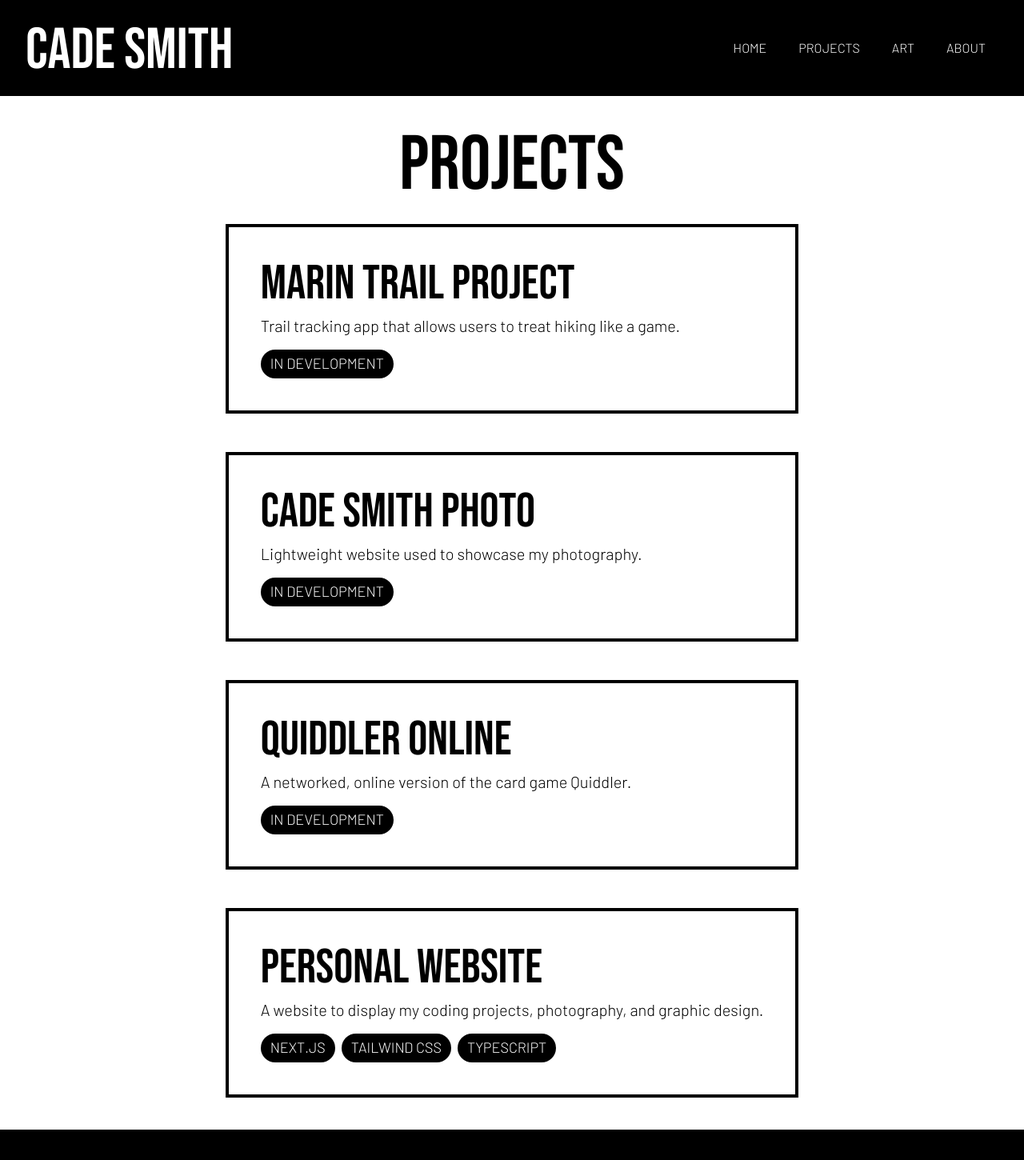
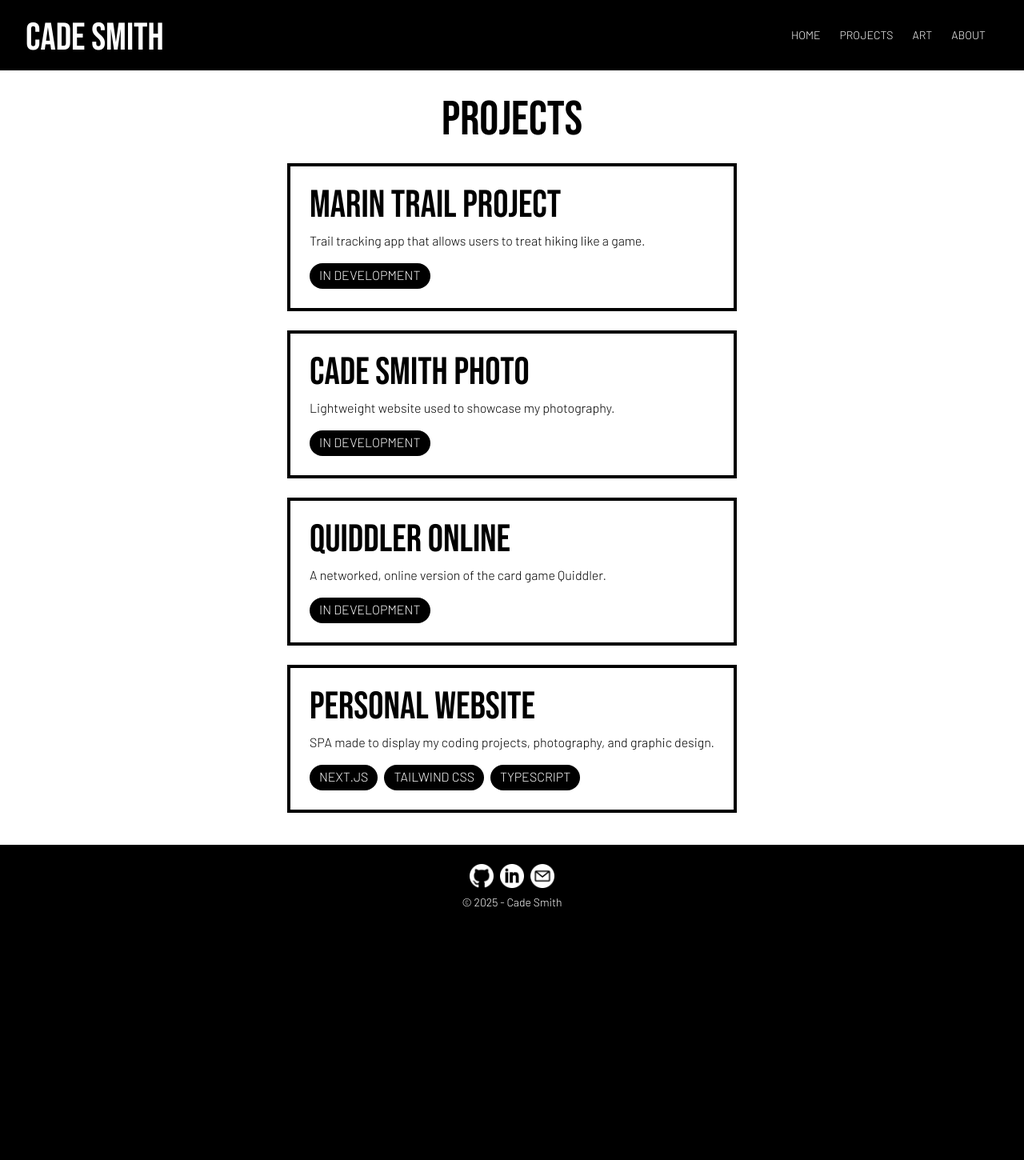
Before and after one commit to cadesmith/PortfolioSite, a Next.js app: page /projects in a window 1280 px wide. Shown: the top 1450 px of the page at 80% size. After the commit the page ends 1160 px from the top, so only its background shows below. Built offline with nearby package versions, Linux system fonts and the light colour scheme.

Commit message:
lots of scale fixes

```diff
--- a/app/about/page.tsx
+++ b/app/about/page.tsx
@@ -18,9 +18,9 @@ export default function About() {
           </div>
           <div className="grid text-black my-10 w-4/5 xl:flex md:flex-col xl:w-1/3 xl:pl-10 xl:mt-auto xl:mb-28">
             <div className="">
-              <h1 className={`${bebas.className}`}>ABOUT ME</h1>
+              <h1 className={`${bebas.className} text-6xl`}>ABOUT ME</h1>
             </div>
-            <div className='text-xl'>
+            <div className='text-md'>
               <p>I'm a developer, photographer, and graphic artist based in the Bay Area. From 2020-2024 I attended Colgate University in Hamilton, NY
               where I studied computer science and art history. Now I build responsive, effective web applications. When I'm not coding,
               you can find me taking pictures, reading a good book, working on a graphic design project, or solving the New York Times crossword puzzle.
--- a/app/components/Bubble.tsx
+++ b/app/components/Bubble.tsx
@@ -2,8 +2,8 @@ import React from 'react'
 
 export default function Bubble({tech}: any) {
   return (
-    <div className='inline-flex rounded-full h-9 bg-black px-3 items-center pb-0.5'>
-        <p className='text-white text-lg'>{tech}</p>
+    <div className='inline-flex rounded-full h-8 bg-black px-3 items-center pb-0.5'>
+        <p className='text-white text-md'>{tech}</p>
     </div>
   )
 }
--- a/app/components/Footer.tsx
+++ b/app/components/Footer.tsx
@@ -10,20 +10,20 @@ export default function Footer() {
   const year = new Date().getFullYear();
 
   return (
-    <div className="grid h-10 mt-10 mb-16 bg-black justify-items-center">
-      <div className='flex space-x-4 pb-2'>
+    <div className="grid h-10 mt-6 mb-10 bg-black justify-items-center">
+      <div className='flex space-x-2 pb-2'>
         <a href="https://github.com/cadesmith">
-          <Image src={'/Github.png'} alt='' width={40} height={40} quality={100}/>
+          <Image src={'/Github.png'} alt='' width={30} height={30} quality={100}/>
         </a>
         <a href="https://google.com">
-          <Image src={'/Linkedin.png'} alt='' width={40} height={40} quality={100}/>
+          <Image src={'/Linkedin.png'} alt='' width={30} height={30} quality={100}/>
         </a>
         <a href="mailto:5cadesmith@gmail.com">
-          <Image src={'/Email.png'} alt='' width={40} height={40} quality={100}/>
+          <Image src={'/Email.png'} alt='' width={30} height={30} quality={100}/>
         </a>
       </div>
       <div>
-        <p>© {year} - Cade Smith</p>
+        <p className='text-sm'>© {year} - Cade Smith</p>
       </div>
     </div>
   )
--- a/app/components/Navbar.tsx
+++ b/app/components/Navbar.tsx
@@ -18,7 +18,7 @@ export default function Navbar() {
   };
 
   return (
-    <nav className="bg-black mt-8 mb-6 mx-4 sm:mx-8 h-16 flex justify-between items-center">
+    <nav className="bg-black mt-4 mb-2 mx-4 sm:mx-8 h-16 flex justify-between items-center">
       <div className="hidden sm:flex">
         <h1 className={bebas.className}>CADE SMITH</h1>
       </div>
@@ -45,7 +45,7 @@ export default function Navbar() {
         </button>
       </div>
 
-      <div className="hidden lg:flex space-x-10 mb-2 lg:pr-4">
+      <div className="hidden lg:flex space-x-6 text-sm mb-2 lg:pr-4">
         <Link href="/" className="text-white hover:text-gray-400">HOME</Link>
         <Link href="/projects" className="text-white hover:text-gray-400">PROJECTS</Link>
         <Link href="/art" className="text-white hover:text-gray-400">ART</Link>
@@ -53,11 +53,11 @@ export default function Navbar() {
       </div>
 
       <div
-        className={`lg:hidden absolute top-16 mt-10 z-50 left-0 w-full bg-black text-white overflow-hidden transition-all duration-500 ${
+        className={`lg:hidden absolute top-16 mt-6 z-50 left-0 w-full bg-black text-white overflow-hidden transition-all duration-500 ${
           isOpen ? 'max-h-screen opacity-100' : 'max-h-0 opacity-0'
         }`}
       >
-        <div className="flex flex-col items-start space-y-4 p-4">
+        <div className="flex flex-col items-start text-sm space-y-4 p-4">
           <Link href="/" className="text-white hover:text-gray-400" onClick={closeMenu}>HOME</Link>
           <Link href="/projects" className="text-white hover:text-gray-400" onClick={closeMenu}>PROJECTS</Link>
           <Link href="/art" className="text-white hover:text-gray-400" onClick={closeMenu}>ART</Link>
--- a/app/components/PageTitle.tsx
+++ b/app/components/PageTitle.tsx
@@ -2,8 +2,8 @@ import { bebas } from "../fonts"
 
 export default function PageTitle({title}: any) {
   return (
-    <div className='w-fit pt-6 px-6 mt-4 mb-6'>
-        <div className={`${bebas.className} text-8xl block text-black`}>
+    <div className='w-fit pt-4 px-6 mt-4 mb-6'>
+        <div className={`${bebas.className} text-6xl block text-black`}>
             {title}
         </div>
     </div>
--- a/app/components/Project.tsx
+++ b/app/components/Project.tsx
@@ -5,11 +5,11 @@ import Bubble from './Bubble'
 export default function Project({ title, description, stack }: any) {
   return (
     <div className="grid px-10">
-          <div className="border-4 border-black p-10 text-black">
+          <div className="border-4 border-black p-6 text-black">
               <div className='pt-px'>
-                <h1 className={`${bebas.className} text-6xl`}>{title}</h1>
+                <h1 className={`${bebas.className} text-5xl`}>{title}</h1>
               </div>
-              <div className="text-xl mt-2">
+              <div className="text-md mt-2">
                 <p>{description || "PROJECT DESCRIPTION"}</p>
               </div>
               <div className="mt-4 gap-2 flex flex-wrap">
--- a/app/global.css
+++ b/app/global.css
@@ -12,7 +12,7 @@ nav a:hover {
 }
 
 h1 {
-    @apply text-7xl;
+    @apply text-5xl;
 }
 
 @keyframes fadeIn {
--- a/app/page.tsx
+++ b/app/page.tsx
@@ -26,8 +26,8 @@ export default function Home() {
       {imageLoaded && (
         <div className="relative z-10 grid items-center w-full h-full">
           <div className="text-center">
-            <h1 className={`${bebas.className} fade-in`}>HI, I'M CADE</h1>
-            <p className="fade-in2"> Welcome to my site.</p>
+            <h1 className={`${bebas.className} fade-in text-6xl`}>HI, I'M CADE</h1>
+            <p className="fade-in2 text-sm"> Welcome to my site.</p>
           </div>
         </div>
       )}
--- a/app/projects/page.tsx
+++ b/app/projects/page.tsx
@@ -11,7 +11,7 @@ export default function Projects() {
         title={'PROJECTS'}
       />
 
-      <div className='space-y-12 pb-10'>
+      <div className='space-y-6 pb-10'>
         <Project
           title={'MARIN TRAIL PROJECT'}
           description={'Trail tracking app that allows users to treat hiking like a game.'}
@@ -29,7 +29,7 @@ export default function Projects() {
         />
         <Project
           title={'PERSONAL WEBSITE'}
-          description={'A website to display my coding projects, photography, and graphic design.'}
+          description={'SPA made to display my coding projects, photography, and graphic design.'}
           stack={['NEXT.JS', 'TAILWIND CSS', 'TYPESCRIPT']}
         />
       </div>
```
